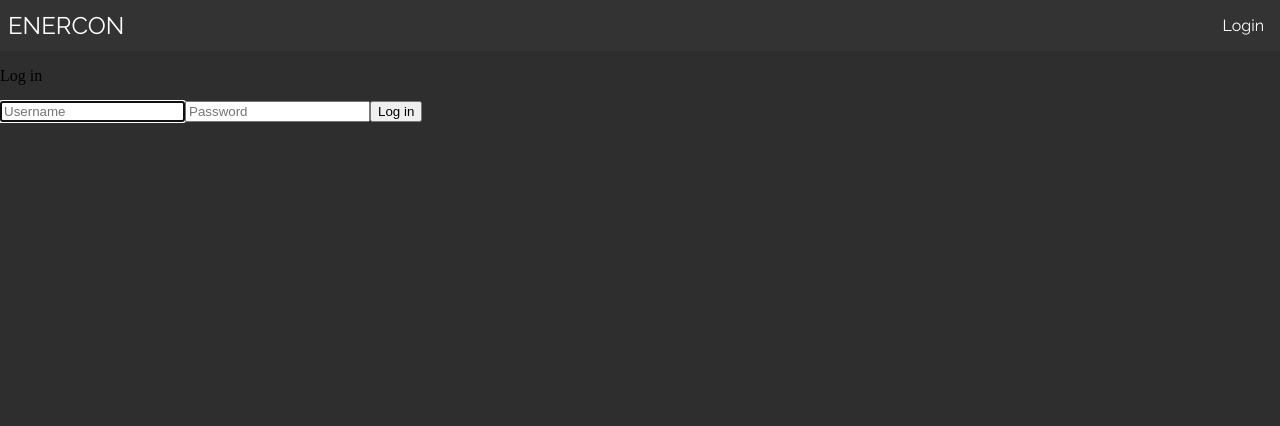
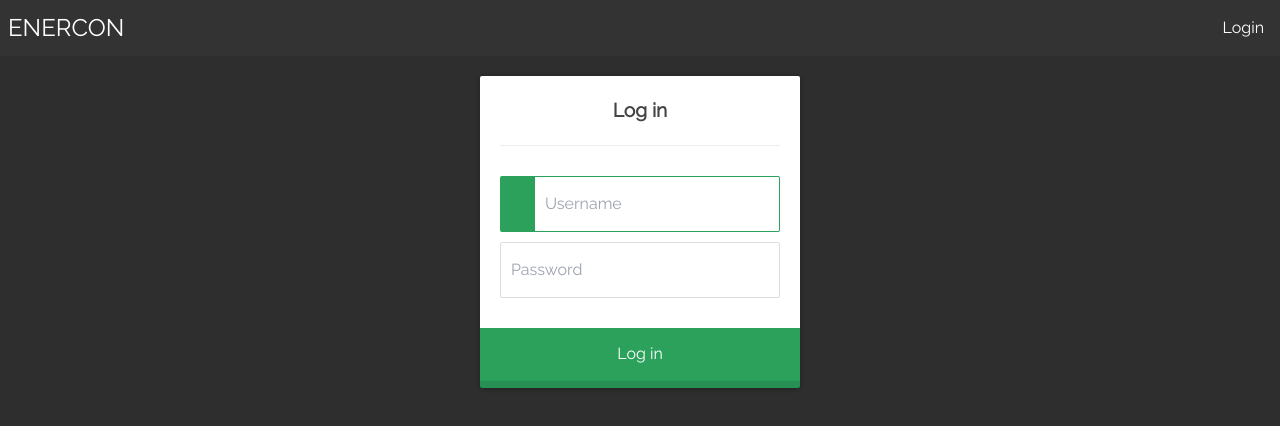
Before and after one commit to dripmannx/tkdevices, a React app in the folder frontend/: page / in a window 1280 px wide. Shown: the top 426 px of the page. Built offline with nearby package versions, Linux system fonts and the light colour scheme; no server answers; the HTML template or start-up script is replaced by a standard one.

Commit message:
Added Tailwind to the Projekt

```diff
--- /dev/null
+++ b/frontend/postcss.config.js
@@ -0,0 +1,4 @@
+const tailwindcss = require("tailwindcss");
+module.exports = {
+  plugins: ["postcss-preset-env", tailwindcss],
+};
--- a/frontend/src/index.js
+++ b/frontend/src/index.js
@@ -1 +1,2 @@
 import App from "./components/App";
+import "../static/css/index.css";
--- a/frontend/static/css/index.css
+++ b/frontend/static/css/index.css
@@ -1,4 +1,12 @@
+@tailwind base;
+@tailwind components;
+@font-face {
+  font-family: 'Raleway';
+  src: url("https://fonts.googleapis.com/css?family=Raleway")format("woff");
+}
+@tailwind utilities;
 
+/*
 body {
   background-color: hsl(0, 0%, 18%);
   overflow-x: hidden;
@@ -14,6 +22,7 @@ body {
   min-height: 100vh;
   color: #fff;
 }
+*/
 /*
 .box {
   width: 300px;
--- /dev/null
+++ b/frontend/tailwind.config.js
@@ -0,0 +1,26 @@
+module.exports = {
+  purge: ["./dist/*.html"],
+  darkMode: false, // or 'media' or 'class'
+  theme: {
+    screens: {
+      tablet: "640px",
+      // => @media (min-width: 640px) { ... }
+
+      laptop: "1024px",
+      // => @media (min-width: 1024px) { ... }
+
+      desktop: "1280px",
+      // => @media (min-width: 1280px) { ... }
+    },
+    extend: {
+      colors: { primary: "#121212", secondary: "#1F1F1F" },
+      fontFamily: {
+        sans: ["Raleway", "Helvetica", "Arial", "sans-serif"],
+      },
+    },
+  },
+  variants: {
+    extend: {},
+  },
+  plugins: [],
+};
--- a/frontend/templates/frontend/index.html
+++ b/frontend/templates/frontend/index.html
@@ -21,7 +21,7 @@
 <body>
 
 
-    <div id='center' class="main center"></div>
+
     <div id="main">
         <div id="app"></div>
     </div>
```
Also changed, not shown: frontend/package.json (+16 -16 lines), frontend/static/frontend/main.js.LICENSE.txt, frontend/static/frontend/vendors-node_modules_canvg_lib_index_es_js.js, 1 other file (tests, documents, lock files or other folders).
